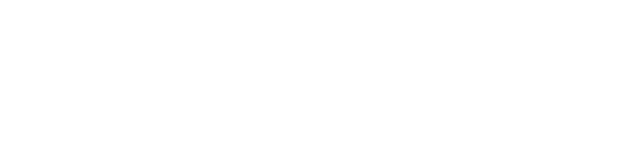
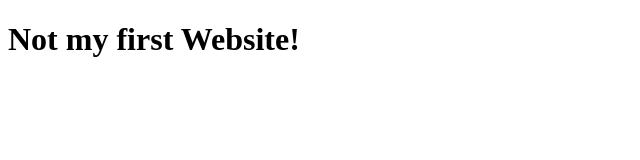
Before and after one commit to Knownassa/my-first-repo, a plain HTML site: page index.html in a window 1280 px wide. Shown: the whole page, without its empty margins (0-640 px from the left). Drawn offline with Linux system fonts and the light colour scheme.

Commit message:
header added

```diff
--- a/index.html
+++ b/index.html
@@ -7,6 +7,7 @@
     <title>My first repo</title>
 </head>
 <body>
+    <h1>Not my first Website!</h1>
 
 </body>
 </html>
```
